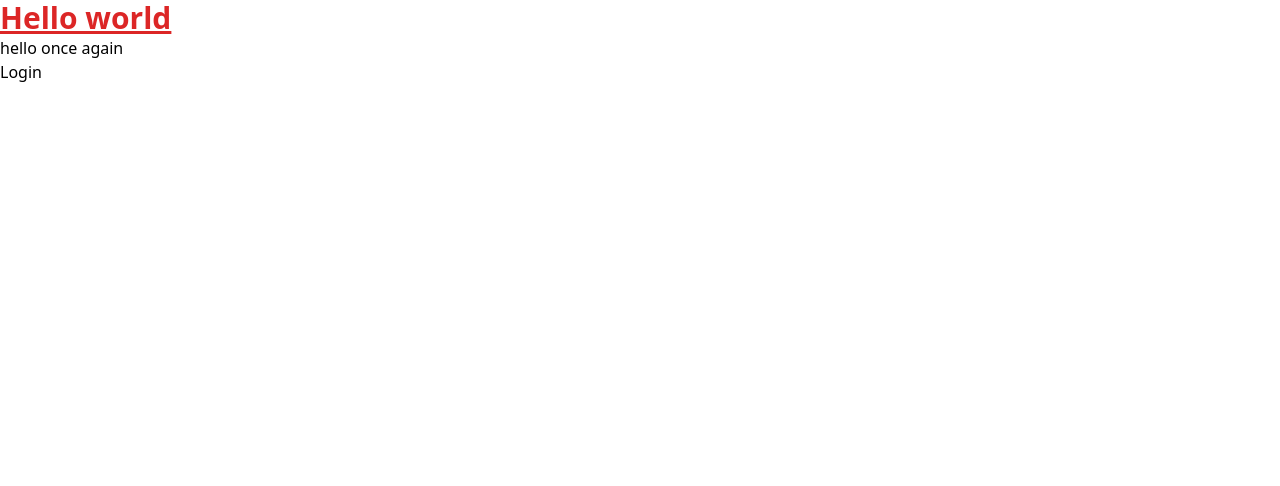
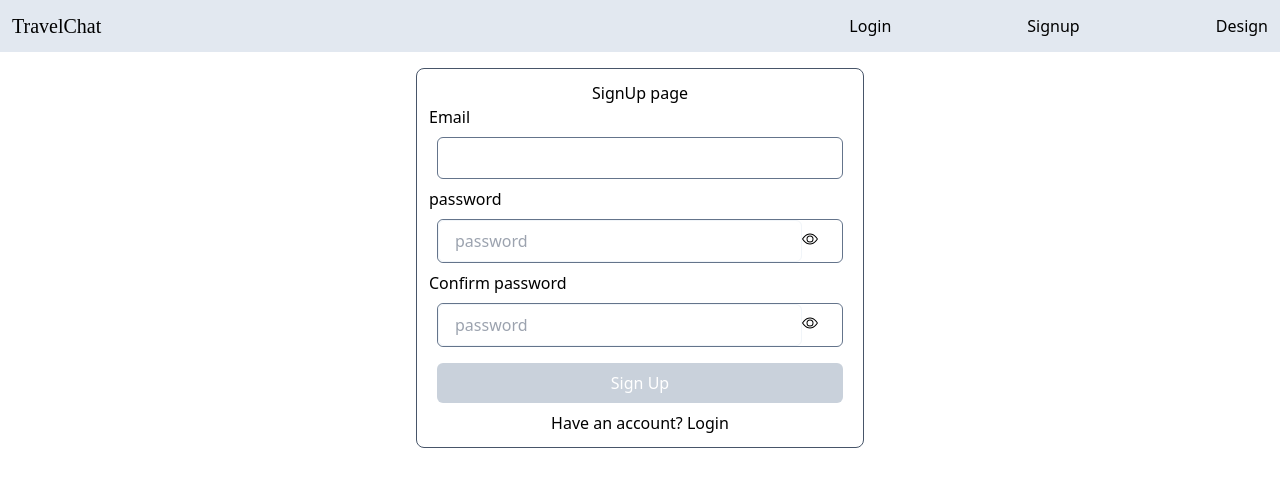
Before and after one commit to soloveiiko/travel-chat, a React (Create React App) app: page /signup in a window 1280 px wide. Shown: the top 486 px of the page. Built offline with nearby package versions, Linux system fonts and the light colour scheme.

Commit message:
added: navbar

```diff
--- a/src/App.tsx
+++ b/src/App.tsx
@@ -1,20 +1,21 @@
-import React from "react"
-import "./App.css"
-import { NavLink, Route, Routes } from "react-router-dom"
-import Basic from "./pages/basic/basic"
-import Login from "./pages/auth/login"
-import DesignElements from "./pages/DesignElements"
+import React from 'react'
+import './App.css'
+import { Route, Routes } from 'react-router-dom'
+import HomePage from './pages/HomePage'
+import LoginPage from './pages/LoginPage'
+import DesignElements from './pages/DesignElements'
+import SignupPage from './pages/SignupPage'
+import Navbar from './components/Navbar'
 
 function App() {
   return (
     <div>
-      <h2 className="text-3xl font-bold text-red-600 underline">Hello world</h2>
-      <h3>hello once again</h3>
-      <NavLink to="/login">Login</NavLink>
+      <Navbar />
       <Routes>
-        <Route path="/basic" element={<Basic />} />
-        <Route path="/login" element={<Login />} />
+        <Route path="/" element={<HomePage />} />
+        <Route path="/login" element={<LoginPage />} />
         <Route path="/design" element={<DesignElements />} />
+        <Route path="/signup" element={<SignupPage />} />
       </Routes>
     </div>
   )
--- a/src/components/FormContainer/index.tsx
+++ b/src/components/FormContainer/index.tsx
@@ -1,6 +1,6 @@
 const FormContainer = ({ children }: { children: any }) => {
   return (
-    <div className="mx-2 flex max-w-md flex-col rounded-lg p-3 sm:mx-auto sm:border sm:border-slate-600">
+    <div className="mx-2 mt-4 flex max-w-md flex-col rounded-lg p-3 sm:mx-auto sm:border sm:border-slate-600">
       {children}
     </div>
   )
--- /dev/null
+++ b/src/components/Navbar/index.tsx
@@ -0,0 +1,70 @@
+import { useState } from 'react'
+import { NavLink } from 'react-router-dom'
+import { GiHamburgerMenu } from 'react-icons/gi'
+
+const links = [
+  { href: '/login', title: 'Login' },
+  { href: '/signup', title: 'Signup' },
+  { href: '/design', title: 'Design' },
+]
+
+const Navbar = () => {
+  const [isOpen, setIsOpen] = useState(false)
+
+  const closeMenu = () => {
+    setIsOpen(false)
+  }
+
+  const toggleNavbar = () => {
+    setIsOpen(!isOpen)
+  }
+
+  return (
+    <section className="sticky top-0 z-[20]">
+      <nav className="flex flex-row justify-between bg-slate-200 p-3">
+        <NavLink to="/" className="font-oleo text-xl">
+          TravelChat
+        </NavLink>
+        <div className="hidden w-1/3 items-center justify-between md:flex">
+          {links.map((link, index) => (
+            <NavLink key={index} to={link.href}>
+              {link.title}
+            </NavLink>
+          ))}
+        </div>
+        {/*  mobile */}
+        <div
+          className="cursor-pointer text-2xl md:hidden"
+          onClick={toggleNavbar}
+        >
+          <GiHamburgerMenu />
+        </div>
+      </nav>
+
+      {/* ------------------------------------------- */}
+      {isOpen && (
+        <nav className="fixed z-[21] flex w-full flex-col items-stretch border-t-2 border-slate-600 bg-slate-200 md:hidden">
+          {links.map((link, index) => (
+            <NavLink
+              key={index}
+              to={link.href}
+              onClick={closeMenu}
+              className="border-b border-b-black p-2 text-center hover:bg-gray-300"
+            >
+              {link.title}
+            </NavLink>
+          ))}
+        </nav>
+      )}
+      {/*----------- clickable shadow area -----------*/}
+      {isOpen && (
+        <div
+          onClick={closeMenu}
+          className="fixed h-screen w-full bg-slate-950 bg-opacity-50"
+        ></div>
+      )}
+    </section>
+  )
+}
+
+export default Navbar
--- a/src/components/PasswordField/index.tsx
+++ b/src/components/PasswordField/index.tsx
@@ -1,7 +1,7 @@
 import { useState } from 'react'
 import { BsEyeSlash, BsEye } from 'react-icons/bs'
 
-const PasswordField = () => {
+const PasswordField = ({ id }: { id: string }) => {
   const [showPassword, setShowPassword] = useState('password')
   const toggleViewPassword = () => {
     setShowPassword((state) => (state === 'password' ? 'text' : 'password'))
@@ -13,7 +13,7 @@ const PasswordField = () => {
       <input
         className="m-0 w-[90%] rounded-md border border-slate-100 outline-none"
         type={showPassword}
-        id="pass"
+        id={id}
         name="password"
         minLength={8}
         placeholder="password"
--- /dev/null
+++ b/src/components/auth/Signup/index.tsx
@@ -0,0 +1,18 @@
+// import React from 'react'
+import PasswordField from '../../PasswordField'
+import { NavLink } from 'react-router-dom'
+
+const Signup = () => {
+  return (
+    <section>
+      <input type="email" />
+      <PasswordField id="sdf" />
+      <PasswordField id="sdfdfg" />
+      <button className="btn btn-primary">Sign Up</button>
+      <h1>Have an account?</h1>
+      <NavLink to="/login">Login</NavLink>
+    </section>
+  )
+}
+
+export default Signup
--- a/src/components/navbar/navbar.tsx
+++ /dev/null
@@ -1,5 +0,0 @@
-import React from "react"
-
-export const navbar = () => {
-  return <div>navbar</div>
-}
--- a/src/pages/DesignElements/index.tsx
+++ b/src/pages/DesignElements/index.tsx
@@ -16,7 +16,7 @@ const DesignElements = () => {
         </button>
         <input type="text" placeholder="Text field" />
         <input disabled type="text" placeholder="Input disabled" />
-        <PasswordField />
+        <PasswordField id="sdfsdffgd" />
         <input type="date" />
         <div>
           <input type="checkbox" id="checkbox" />
--- /dev/null
+++ b/src/pages/HomePage/index.tsx
@@ -0,0 +1,7 @@
+import React from 'react'
+
+const HomePage = () => {
+  return <div>HomePage</div>
+}
+
+export default HomePage
--- /dev/null
+++ b/src/pages/LoginPage/index.tsx
@@ -0,0 +1,7 @@
+import FormContainer from '../../components/FormContainer'
+
+const LoginPage = () => {
+  return <FormContainer>LoginPage</FormContainer>
+}
+
+export default LoginPage
--- /dev/null
+++ b/src/pages/SignupPage/index.tsx
@@ -0,0 +1,35 @@
+import { useState } from 'react'
+import { NavLink } from 'react-router-dom'
+import FormContainer from '../../components/FormContainer'
+import PasswordField from '../../components/PasswordField'
+
+const SignupPage = () => {
+  const [formIsValid, setFormIsValid] = useState(true)
+
+  const sendData = () => {
+    console.log('sending data...')
+  }
+  return (
+    <FormContainer>
+      <h1 className="text-center">SignUp page</h1>
+      <h1>Email</h1>
+      <input type="email" id="email" />
+      <h1>password</h1>
+      <PasswordField id="pass" />
+      <h1>Confirm password</h1>
+      <PasswordField id="passconfirm" />
+      <button
+        disabled={formIsValid}
+        className="btn btn-primary"
+        onClick={sendData}
+      >
+        Sign Up
+      </button>
+      <h1 className="text-center">
+        Have an account? <NavLink to="/login">Login</NavLink>
+      </h1>
+    </FormContainer>
+  )
+}
+
+export default SignupPage
--- a/src/pages/auth/login.tsx
+++ /dev/null
@@ -1,11 +0,0 @@
-import React from "react";
-
-const Login:React.FC = () => {
-    return (
-        <div>
-            hi it's login page
-        </div>
-    );
-};
-
-export default Login;
--- a/src/pages/basic/basic.tsx
+++ /dev/null
@@ -1,7 +0,0 @@
-import React from "react"
-
-const Basic: React.FC = () => {
-  return <div>hi it's Basic page</div>
-}
-
-export default Basic
```
